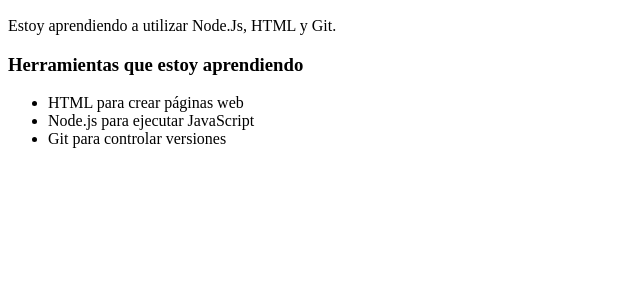
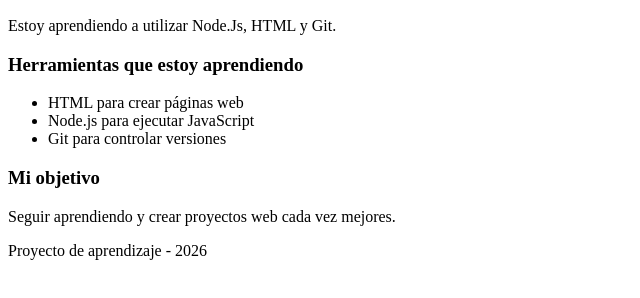
Before and after one commit to dayana-reyesm/Evidencia_NodeJs_GitHub, a plain HTML site: page index.html in a window 1280 px wide. Shown: the part 110-408 px from the top of the page, without its empty margins (0-640 px from the left). Drawn offline with Linux system fonts and the light colour scheme.

Commit message:
Mejora 3: agregar objetivo y pie de pagina

```diff
--- a/index.html
+++ b/index.html
@@ -16,5 +16,11 @@
 <li>Node.js para ejecutar JavaScript</li>
 <li>Git para controlar versiones</li>
     </ul>
+    <h3>Mi objetivo</h3>
+    <p>Seguir aprendiendo y crear proyectos web cada vez mejores.</p>
+
+    <footer>
+        <p>Proyecto de aprendizaje - 2026</p>
+    </footer>
 </body>
 </html>
```
